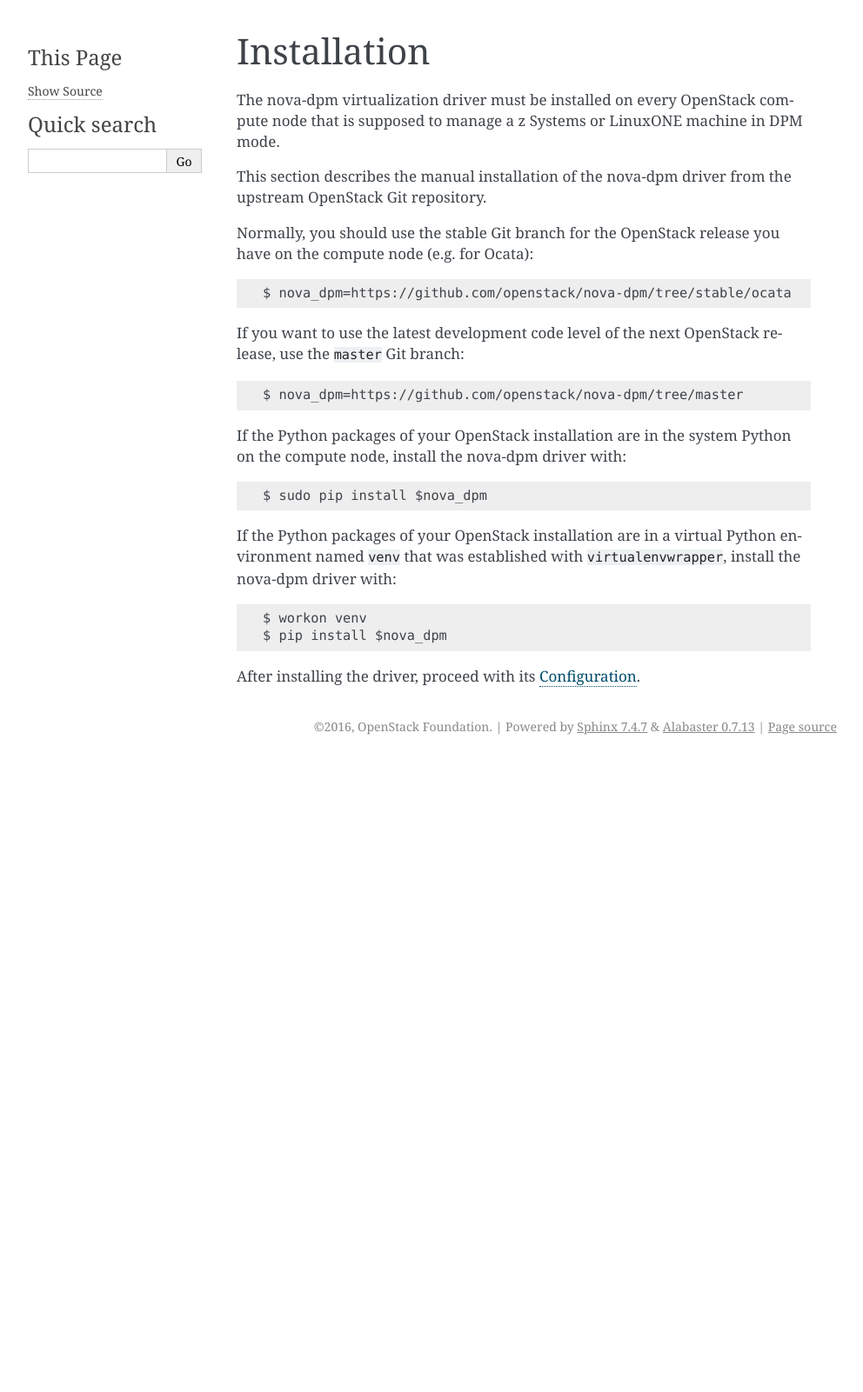
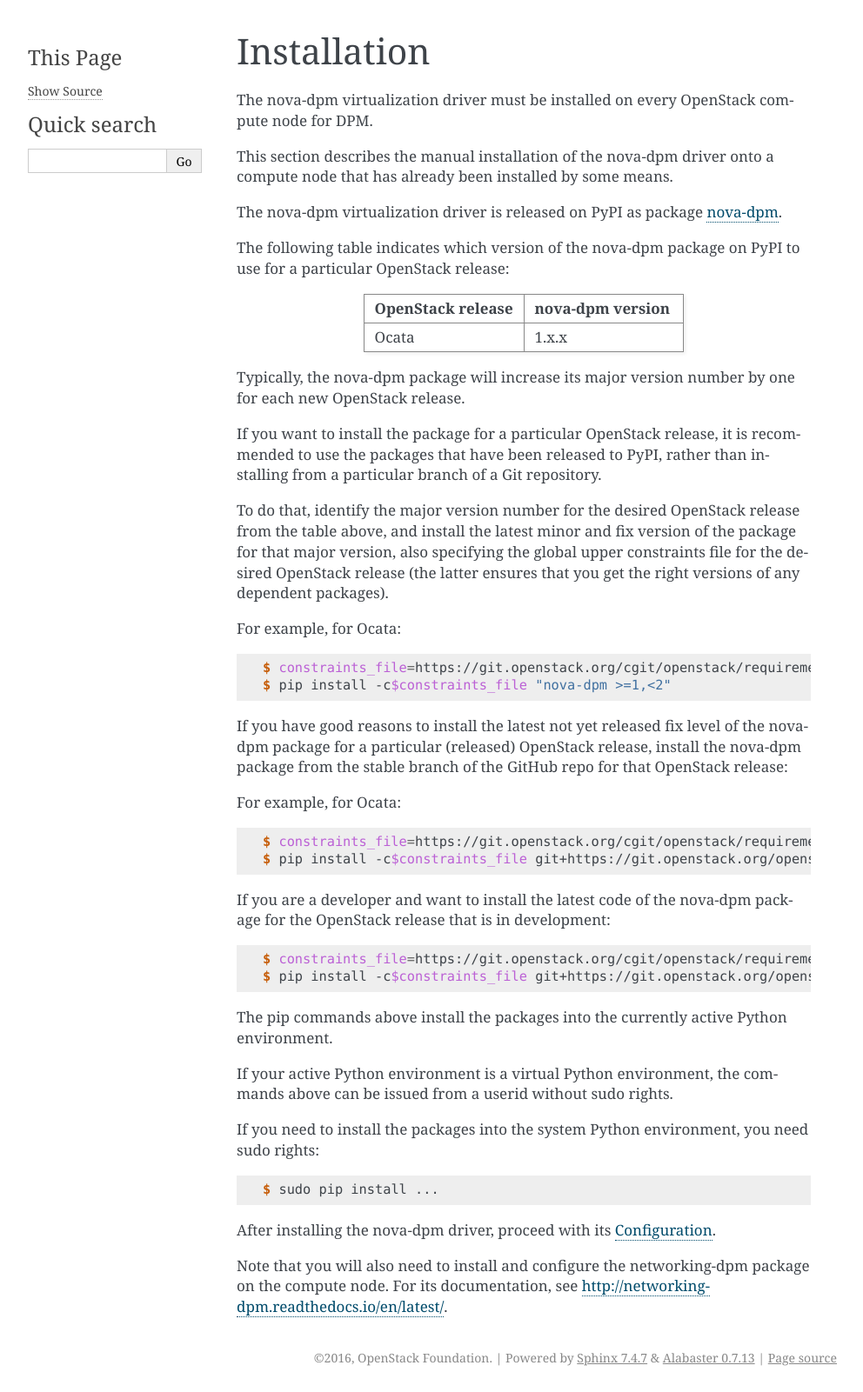
Before and after one commit to openstack-archive/nova-dpm, a Sphinx documentation site: the page built from doc/source/installation.rst, in a window 1280 px wide. Shown: the whole page at 87% size, without its empty margins (148-1140 px from the left). Built offline with Sphinx 7.4.7, drawn with Linux system fonts in a browser that asks for light colours; the version number could not be read and is left out; before the commit the page ends 900 px from its top, so only the background shows below that.

Commit message:
Updated installation section.
The installation section was updated to document an installation
from PyPI, using the upper constraints file of OpenStack.

There is now a table that maps package versions to OpenStack
releases.

Three different currency variants are described:
- recommended: Latest released fix level for a particular stable
  OpenStack release.
- Latest fix level in development, for a particular stable OpenStack
  release.
- For developers: Latest development level for OpenStack release in
  development.

Change-Id: I2e4cce2d694ea233dbdb5af9b73cebf83cb2228a
Partial-Bug: 1660689
Signed-off-by: Andreas Maier <maiera@de.ibm.com>

```diff
--- a/doc/source/installation.rst
+++ b/doc/source/installation.rst
@@ -5,31 +5,82 @@
 ============
 
 The nova-dpm virtualization driver must be installed on every OpenStack compute
-node that is supposed to manage a z Systems or LinuxONE machine in DPM mode.
+node for DPM.
 
-This section describes the manual installation of the nova-dpm driver from
-the upstream OpenStack Git repository.
+This section describes the manual installation of the nova-dpm driver onto a
+compute node that has already been installed by some means.
 
-Normally, you should use the stable Git branch for the OpenStack release you
-have on the compute node (e.g. for Ocata)::
+The nova-dpm virtualization driver is released on PyPI as package `nova-dpm`_.
 
-    $ nova_dpm=https://github.com/openstack/nova-dpm/tree/stable/ocata
+.. _`nova-dpm`: https://pypi.python.org/pypi/nova-dpm
 
-If you want to use the latest development code level of the next OpenStack
-release, use the ``master`` Git branch::
+The following table indicates which version of the nova-dpm package on PyPI to
+use for a particular OpenStack release:
 
-    $ nova_dpm=https://github.com/openstack/nova-dpm/tree/master
+.. list-table::
+   :widths: 50 50
+   :header-rows: 1
 
-If the Python packages of your OpenStack installation are in the system Python
-on the compute node, install the nova-dpm driver with::
+   * - OpenStack release
+     - nova-dpm version
+   * - Ocata
+     - 1.x.x
 
-    $ sudo pip install $nova_dpm
+Typically, the nova-dpm package will increase its major version number by one
+for each new OpenStack release.
 
-If the Python packages of your OpenStack installation are in a virtual Python
-environment named ``venv`` that was established with ``virtualenvwrapper``,
-install the nova-dpm driver with::
+If you want to install the package for a particular OpenStack release,
+it is recommended to use the packages that have been released to PyPI, rather
+than installing from a particular branch of a Git repository.
 
-    $ workon venv
-    $ pip install $nova_dpm
+To do that, identify the major version number for the desired OpenStack release
+from the table above, and install the latest minor and fix version of the
+package for that major version, also specifying the global upper constraints
+file for the desired OpenStack release (the latter ensures that you get the
+right versions of any dependent packages).
 
-After installing the driver, proceed with its :ref:`configuration`.
+For example, for Ocata:
+
+.. code-block:: console
+
+    $ constraints_file=https://git.openstack.org/cgit/openstack/requirements/plain/upper-constraints.txt?h=stable/ocata
+    $ pip install -c$constraints_file "nova-dpm >=1,<2"
+
+If you have good reasons to install the latest not yet released fix level of
+the nova-dpm package for a particular (released) OpenStack release, install
+the nova-dpm package from the stable branch of the GitHub repo for that
+OpenStack release:
+
+For example, for Ocata:
+
+.. code-block:: console
+
+    $ constraints_file=https://git.openstack.org/cgit/openstack/requirements/plain/upper-constraints.txt?h=stable/ocata
+    $ pip install -c$constraints_file git+https://git.openstack.org/openstack/nova-dpm@stable/ocata
+
+If you are a developer and want to install the latest code of the nova-dpm
+package for the OpenStack release that is in development:
+
+.. code-block:: console
+
+    $ constraints_file=https://git.openstack.org/cgit/openstack/requirements/plain/upper-constraints.txt?h=master
+    $ pip install -c$constraints_file git+https://git.openstack.org/openstack/nova-dpm@master
+
+The pip commands above install the packages into the currently active Python
+environment.
+
+If your active Python environment is a virtual Python environment, the
+commands above can be issued from a userid without sudo rights.
+
+If you need to install the packages into the system Python environment, you
+need sudo rights:
+
+.. code-block:: console
+
+    $ sudo pip install ...
+
+After installing the nova-dpm driver, proceed with its :ref:`configuration`.
+
+Note that you will also need to install and configure the networking-dpm
+package on the compute node. For its documentation, see
+http://networking-dpm.readthedocs.io/en/latest/.
```
